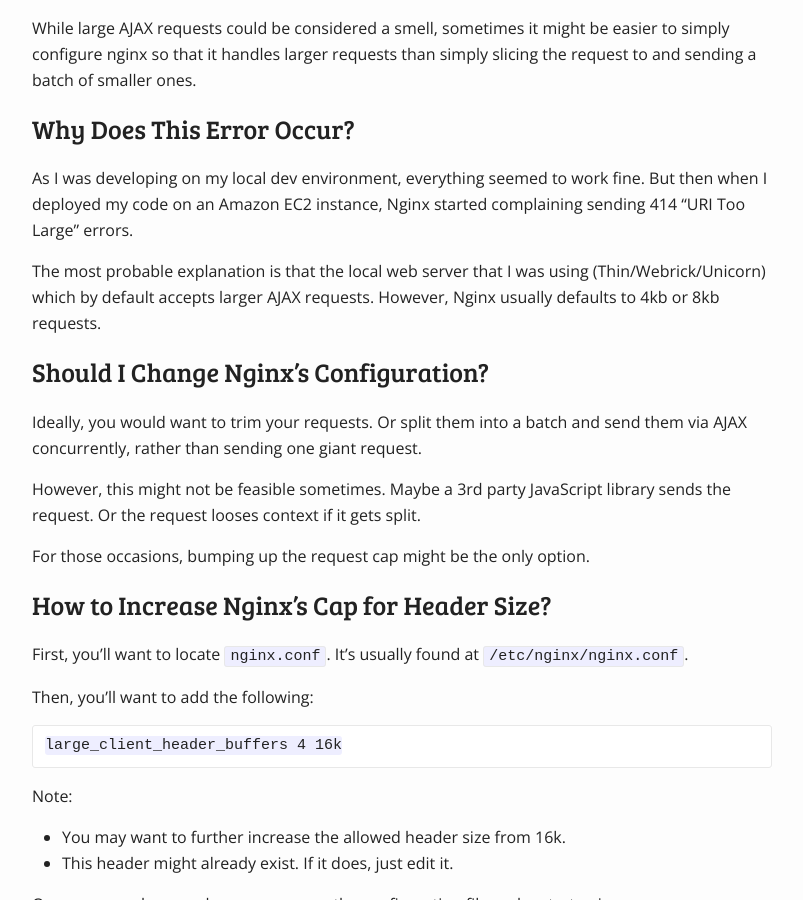
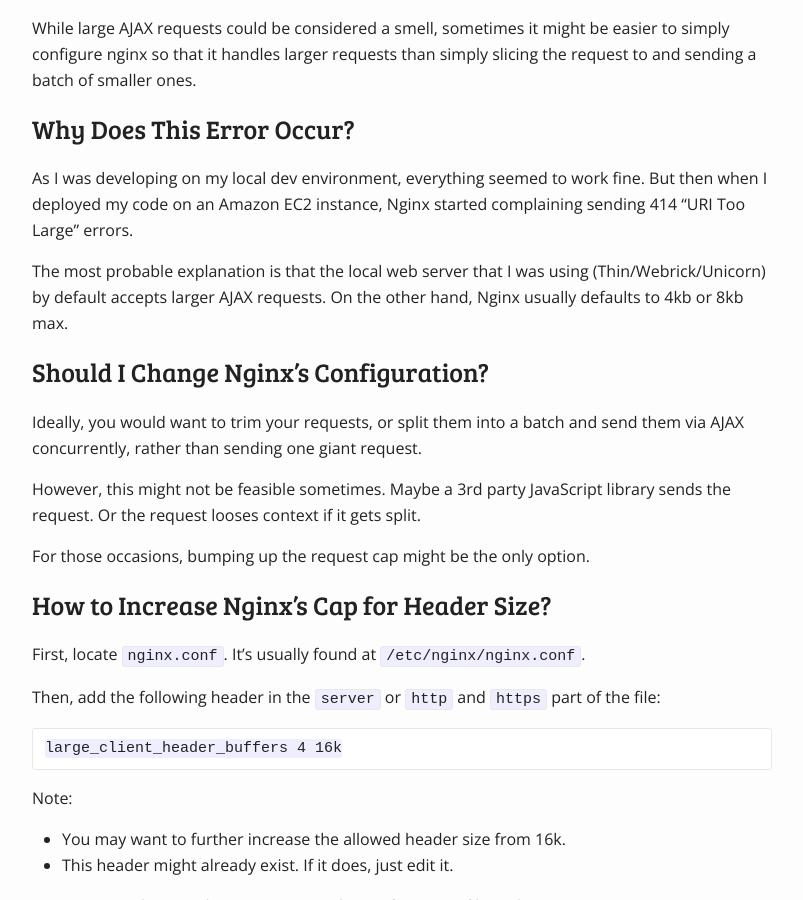
Before and after one commit to gbanis/gbanis.github.io, a Jekyll site: the page built from _posts/2015-03-22-howto-troubleshoot-nginx-error-uri-too-large.md, in a window 1280 px wide and 900 px high, scrolled down 193 px. Shown: the whole window, without its empty margins (238-1041 px from the left). Built offline with Jekyll 4.4.1, drawn with Linux system fonts in a browser that asks for light colours; nearby versions of some CDN libraries; Markdown is read by kramdown in place of the engine named in the settings.

Commit message:
Minor changes to article

````diff
--- a/_posts/2015-03-22-howto-troubleshoot-nginx-error-uri-too-large.md
+++ b/_posts/2015-03-22-howto-troubleshoot-nginx-error-uri-too-large.md
@@ -15,11 +15,11 @@
 
 As I was developing on my local dev environment, everything seemed to work fine. But then when I deployed my code on an Amazon EC2 instance, Nginx started complaining sending 414 "URI Too Large" errors.
 
-The most probable explanation is that the local web server that I was using (Thin/Webrick/Unicorn) which by default accepts larger AJAX requests. However, Nginx usually defaults to 4kb or 8kb requests.
+The most probable explanation is that the local web server that I was using (Thin/Webrick/Unicorn) by default accepts larger AJAX requests. On the other hand, Nginx usually defaults to 4kb or 8kb max.
 
 ## Should I Change Nginx's Configuration?
 
-Ideally, you would want to trim your requests. Or split them into a batch and send them via AJAX concurrently, rather than sending one giant request.
+Ideally, you would want to trim your requests, or split them into a batch and send them via AJAX concurrently, rather than sending one giant request.
 
 However, this might not be feasible sometimes. Maybe a 3rd party JavaScript library sends the request. Or the request looses context if it gets split.
 
@@ -27,9 +27,9 @@
 
 ## How to Increase Nginx's Cap for Header Size?
 
-First, you'll want to locate `nginx.conf`. It's usually found at `/etc/nginx/nginx.conf`.
+First, locate `nginx.conf`. It's usually found at `/etc/nginx/nginx.conf`.
 
-Then, you'll want to add the following:
+Then, add the following header in the `server` or `http` and `https` part of the file:
 
 ```
 large_client_header_buffers 4 16k
````
